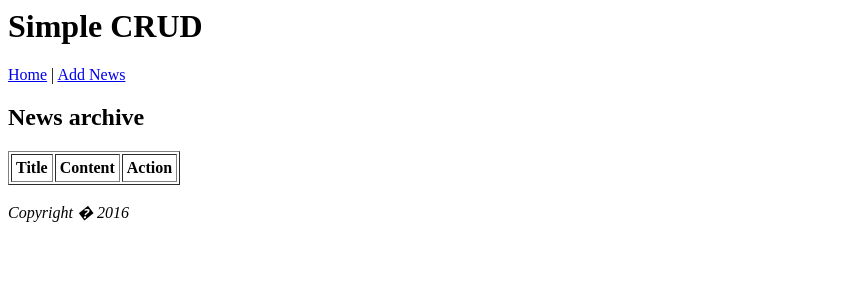
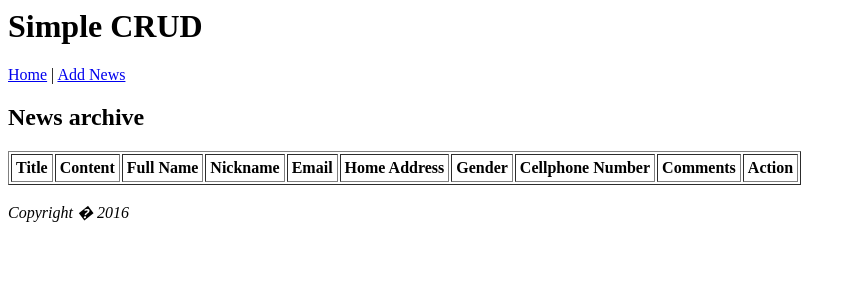
Before and after one commit to Nyyyx/APC-WebProg-ECSIT-afsalangoste, a CodeIgniter app: page /database/index.php/news in a window 1280 px wide. Shown: the top 300 px of the page, without its empty margins (0-856 px from the left). Run offline with CodeIgniter, Linux system fonts and the light colour scheme; data that the repository does not hold is empty.

Commit message:
Added user details to index.php

```diff
--- a/WebProg/CodeIgniter/application/controllers/News.php
+++ b/WebProg/CodeIgniter/application/controllers/News.php
@@ -43,6 +43,13 @@ class News extends CI_Controller {
 
         $this->form_validation->set_rules('title', 'Title', 'required');
         $this->form_validation->set_rules('text', 'Text', 'required');
+		$this->form_validation->set_rules('fullName', 'Full Name', 'required');
+		$this->form_validation->set_rules('nickName', 'Nickname', 'required');
+		$this->form_validation->set_rules('email', 'Email', 'required');
+		$this->form_validation->set_rules('address', 'Home Address');
+		$this->form_validation->set_rules('gender', 'Gender', 'required');
+		$this->form_validation->set_rules('cellphoneNumber', 'Cellphone Number', 'required');
+		$this->form_validation->set_rules('comments', 'Comments');
 
         if ($this->form_validation->run() === FALSE)
         {
--- a/WebProg/CodeIgniter/application/models/News_model.php
+++ b/WebProg/CodeIgniter/application/models/News_model.php
@@ -39,7 +39,14 @@ class News_model extends CI_Model {
         $data = array(
             'title' => $this->input->post('title'),
             'slug' => $slug,
-            'text' => $this->input->post('text')
+            'text' => $this->input->post('text'),
+			'fullName' => $this->input->post('fullName'),
+			'nickName' => $this->input->post('nickName'),
+			'email' => $this->input->post('email'),
+			'address' => $this->input->post('address'),
+			'gender' => $this->input->post('gender'),
+			'cellphoneNumber' => $this->input->post('cellphoneNumber'),
+			'comments' => $this->input->post('comments')
         );
 
         if ($id == 0) {
--- a/WebProg/CodeIgniter/application/views/news/index.php
+++ b/WebProg/CodeIgniter/application/views/news/index.php
@@ -4,12 +4,27 @@
     <tr>
         <td><strong>Title</strong></td>
         <td><strong>Content</strong></td>
-        <td><strong>Action</strong></td>
+
+		<td><strong>Full Name</strong></td>
+        <td><strong>Nickname</strong></td>
+        <td><strong>Email</strong></td>
+		<td><strong>Home Address</strong></td>
+		<td><strong>Gender</strong></td>
+        <td><strong>Cellphone Number</strong></td>
+		<td><strong>Comments</strong></td>
+		<td><strong>Action</strong></td>
     </tr>
 <?php foreach ($news as $news_item): ?>
         <tr>
             <td><?php echo $news_item['title']; ?></td>
             <td><?php echo $news_item['text']; ?></td>
+			<td><?php echo $news_item['fullName']; ?></td>
+			<td><?php echo $news_item['nickName']; ?></td>
+			<td><?php echo $news_item['email']; ?></td>
+			<td><?php echo $news_item['address']; ?></td>
+			<td><?php echo $news_item['gender']; ?></td>
+			<td><?php echo $news_item['cellphoneNumber']; ?></td>
+			<td><?php echo $news_item['comments']; ?></td>
             <td>
                 <a href="<?php echo site_url('news/'.$news_item['slug']); ?>">View</a> |
                 <a href="<?php echo site_url('news/edit/'.$news_item['id']); ?>">Edit</a> |
```
Also changed, not shown: WebProg/CodeIgniter/application/views/news/create.php (+28 -0 lines).
